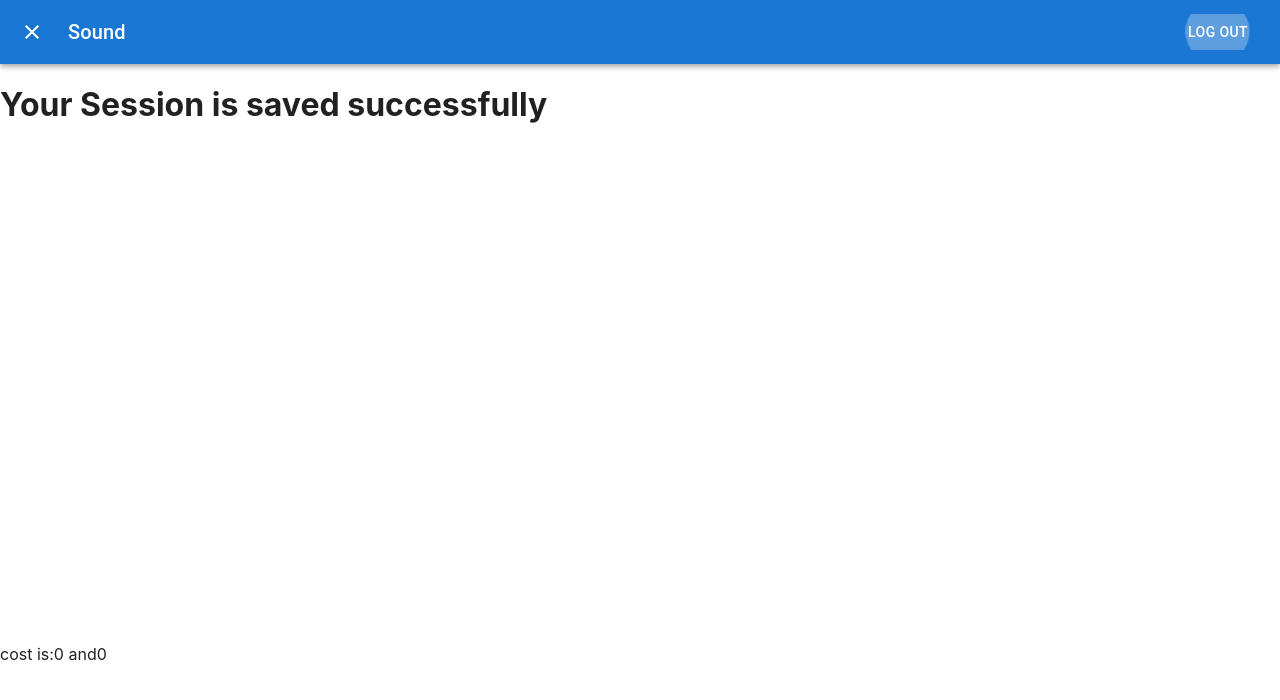
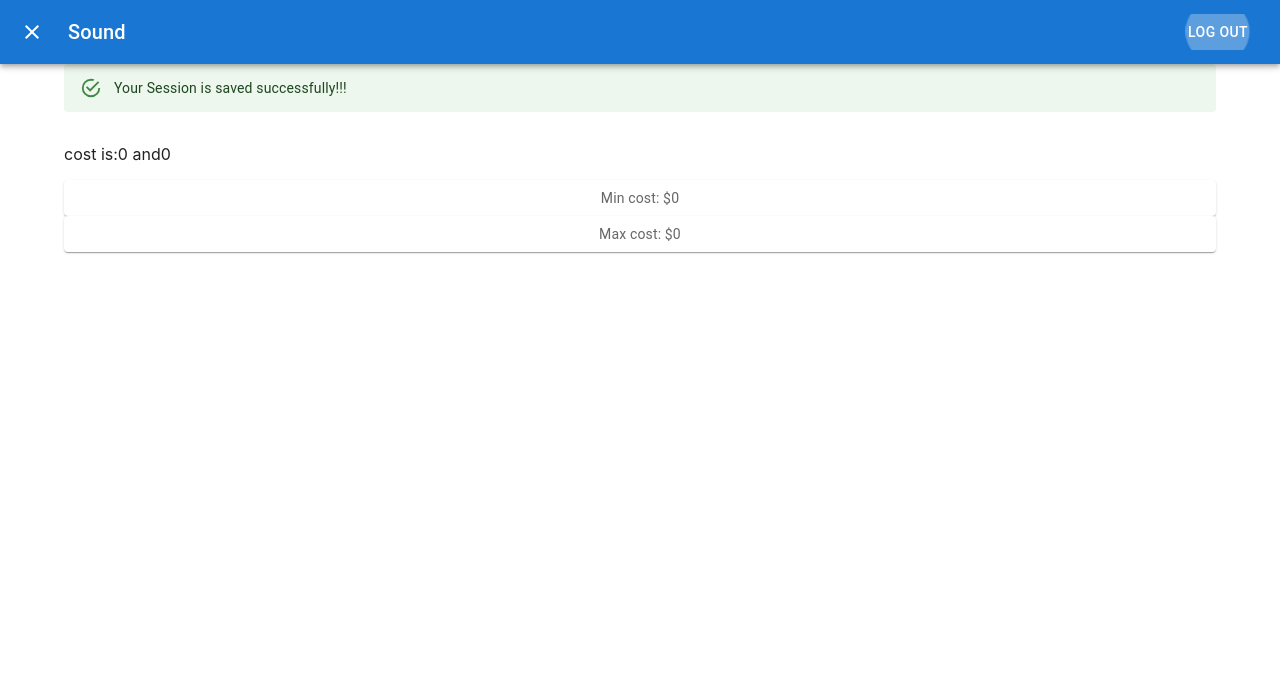
Before and after one commit to jokatty/moveAi, a React (Create React App) app: page /saved-session in a window 1280 px wide. Shown: the top 700 px of the page. Built offline with nearby package versions, Linux system fonts and the light colour scheme.

Commit message:
use gcs url to display images

```diff
--- /dev/null
+++ b/src/components/MessageGrid.jsx
@@ -0,0 +1,23 @@
+/* eslint-disable react/prop-types */
+import * as React from 'react';
+import { styled } from '@mui/material/styles';
+import Box from '@mui/material/Box';
+import Paper from '@mui/material/Paper';
+import Grid from '@mui/material/Grid';
+
+const Item = styled(Paper)(({ theme }) => ({ ...theme.typography.body2,
+  padding: theme.spacing(1),
+  textAlign: 'center',
+  color: theme.palette.text.secondary }));
+
+export default function MessageGrid({ message }) {
+  return (
+    <Box sx={{ flexGrow: 1 }}>
+      <Grid container spacing={2}>
+        <Grid item xs={12}>
+          <Item>{message}</Item>
+        </Grid>
+      </Grid>
+    </Box>
+  );
+}
--- a/src/components/SessionSavedModal.jsx
+++ b/src/components/SessionSavedModal.jsx
@@ -13,11 +13,22 @@ import Slide from '@mui/material/Slide';
 import ImageList from '@mui/material/ImageList';
 import ImageListItem from '@mui/material/ImageListItem';
 import { useHistory } from 'react-router-dom';
+import { Container, Alert } from '@mui/material';
 import { ImageContext } from '../store.js';
+import MessageGrid from './MessageGrid.jsx';
 
 const Transition = React.forwardRef((props, ref) => <Slide direction="up" ref={ref} {...props} />);
 
 export default function SessionSavedModal() {
+  const [show, setShow] = React.useState(true);
+  React.useEffect(() => {
+    const timeId = setTimeout(() => {
+      setShow(false);
+    }, 6000);
+    return () => {
+      clearTimeout(timeId);
+    };
+  }, []);
   const history = useHistory();
   // get hold of global state
   const { store } = React.useContext(ImageContext);
@@ -59,8 +70,9 @@ export default function SessionSavedModal() {
           </Toolbar>
         </AppBar>
 
-        <h1> Your Session is saved successfully</h1>
-        <ImageList sx={{ width: 500, height: 450 }} cols={3} rowHeight={164}>
+        <Container>
+          {show ? <Alert severity="success">Your Session is saved successfully!!!</Alert> : null}
+          <ImageList cols={3}>
             {store.images.map((image) => (
               <ImageListItem>
                 <img
@@ -68,6 +80,7 @@ export default function SessionSavedModal() {
                 // srcSet={image}
                   alt="imgname"
                   loading="lazy"
+                  style={{ width: '500px', height: '350px' }}
                 />
               </ImageListItem>
             ))}
@@ -79,6 +92,9 @@ export default function SessionSavedModal() {
             and
             {store.cost.maxCost}
           </p>
+          <MessageGrid message={`Min cost: $${store.cost.minCost}`} />
+          <MessageGrid message={`Max cost: $${store.cost.maxCost}`} />
+        </Container>
 
       </Dialog>
     </div>
--- a/src/components/UploadImageModal.jsx
+++ b/src/components/UploadImageModal.jsx
@@ -63,9 +63,11 @@ export default function UploadImageModal() {
   async function handleClick() {
     const response = await getDataFromImage(selectedFile);
     console.log('response in modal', response);
-    await dispatch(getItemsAction(response));
-    const localImageUrl = URL.createObjectURL(selectedFile);
-    await dispatch(storeImagesAction(localImageUrl));
+    // await dispatch(getItemsAction(response));
+    await dispatch(getItemsAction(response.items));
+    // const localImageUrl = URL.createObjectURL(selectedFile);
+    // await dispatch(storeImagesAction(localImageUrl));
+    await dispatch(storeImagesAction(response.gcsUri));
   }
   // redirect to the display image and items
   const history = useHistory();
--- a/src/store.js
+++ b/src/store.js
@@ -92,6 +92,7 @@ export async function getDataFromImage(selectedFile) {
   console.log(formData);
   const postedData = await axios.post('http://localhost:3004/upload', formData);
   console.log(postedData.data);
+  // return postedData.data;
   return postedData.data;
 }
 
```
Lines whose indentation alone changed are shown as unchanged.
